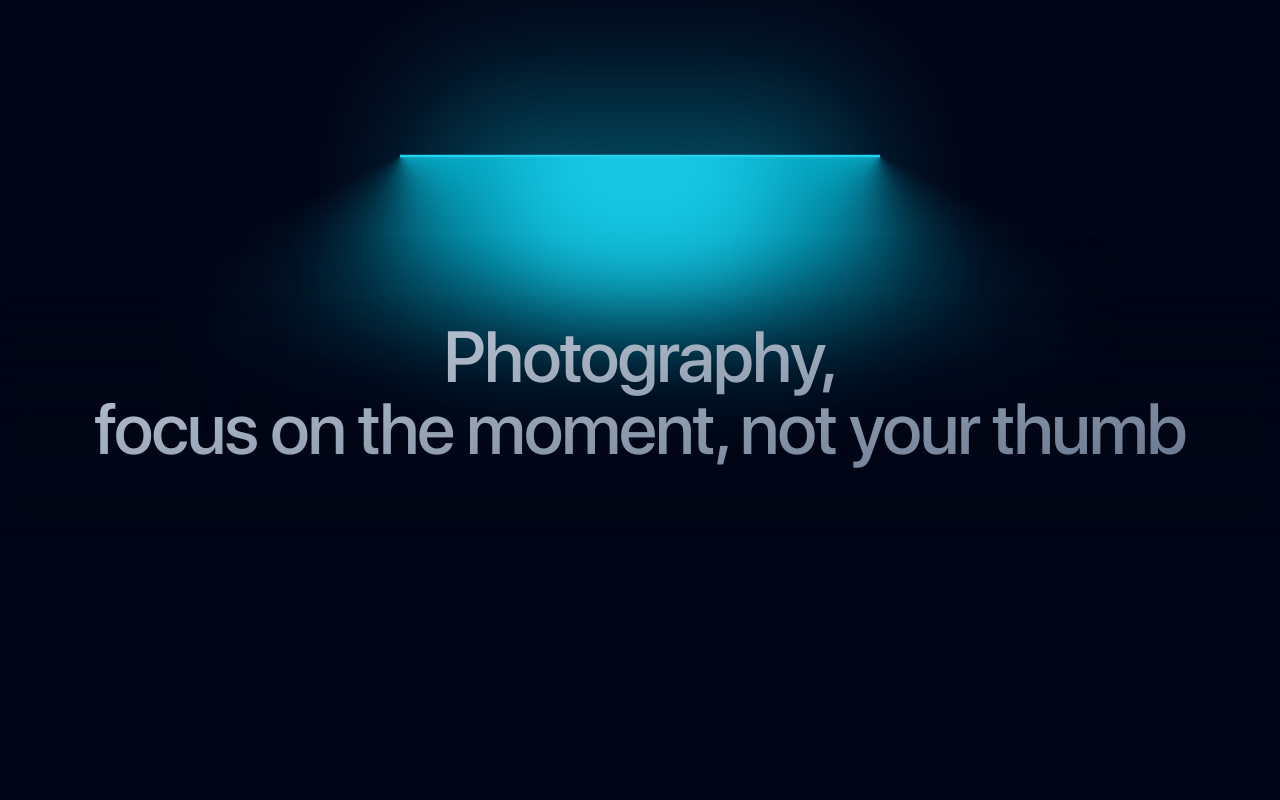
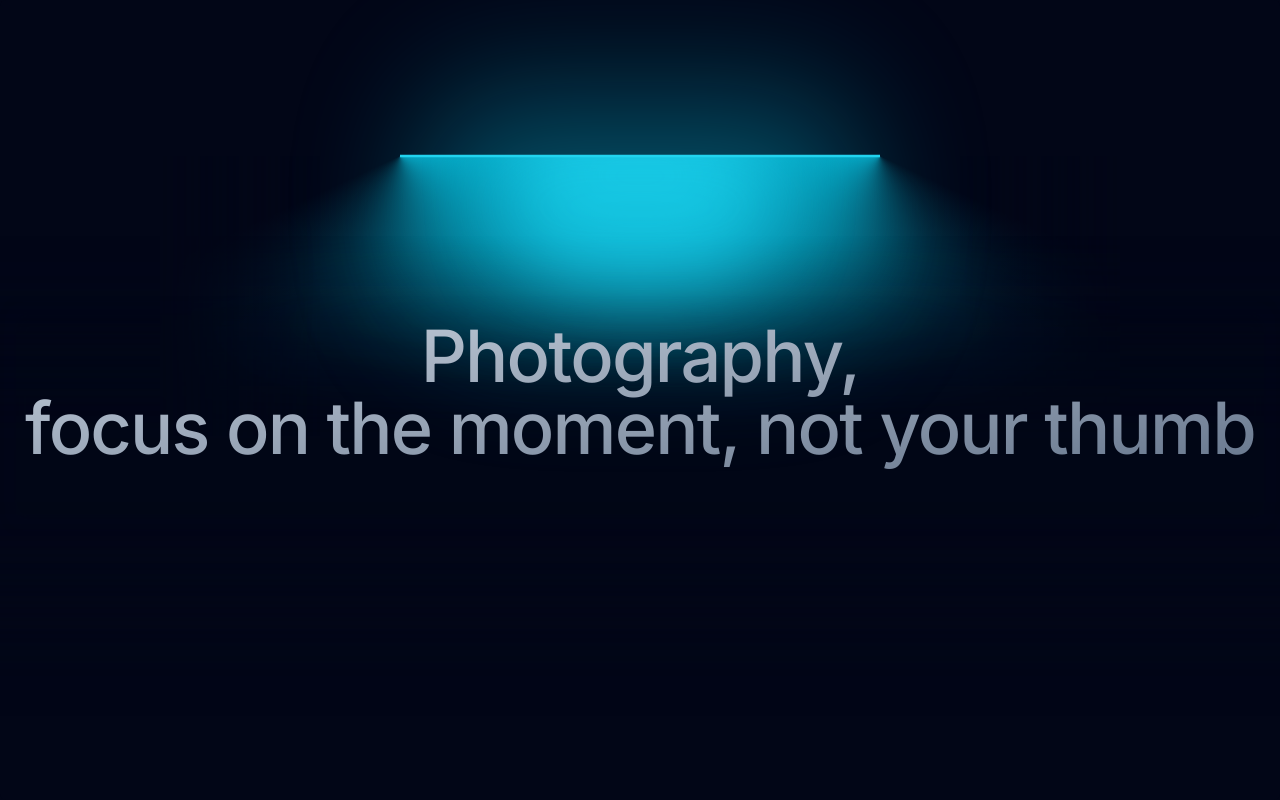
Before and after one commit to darwishathibi/personal_portfolio, a Next.js app: page /photography in a window 1280 px wide. Shown: the top 800 px of the page. Built offline with nearby package versions, Linux system fonts and the light colour scheme.

Commit message:
delete font sf

```diff
--- a/src/app/photography/page.tsx
+++ b/src/app/photography/page.tsx
@@ -5,7 +5,7 @@ import Return from "@/app/photography/Return";
 
 export default function PhotographyHome() {
     return (
-      <main className="font-sf tracking-widest flex min-h-screen flex-col items-center justify-between bg-slate-950 scrollbar-hide">
+      <main className="tracking-widest flex min-h-screen flex-col items-center justify-between bg-slate-950 scrollbar-hide">
         <Intro />
         <Gear />
         <Return />
```
